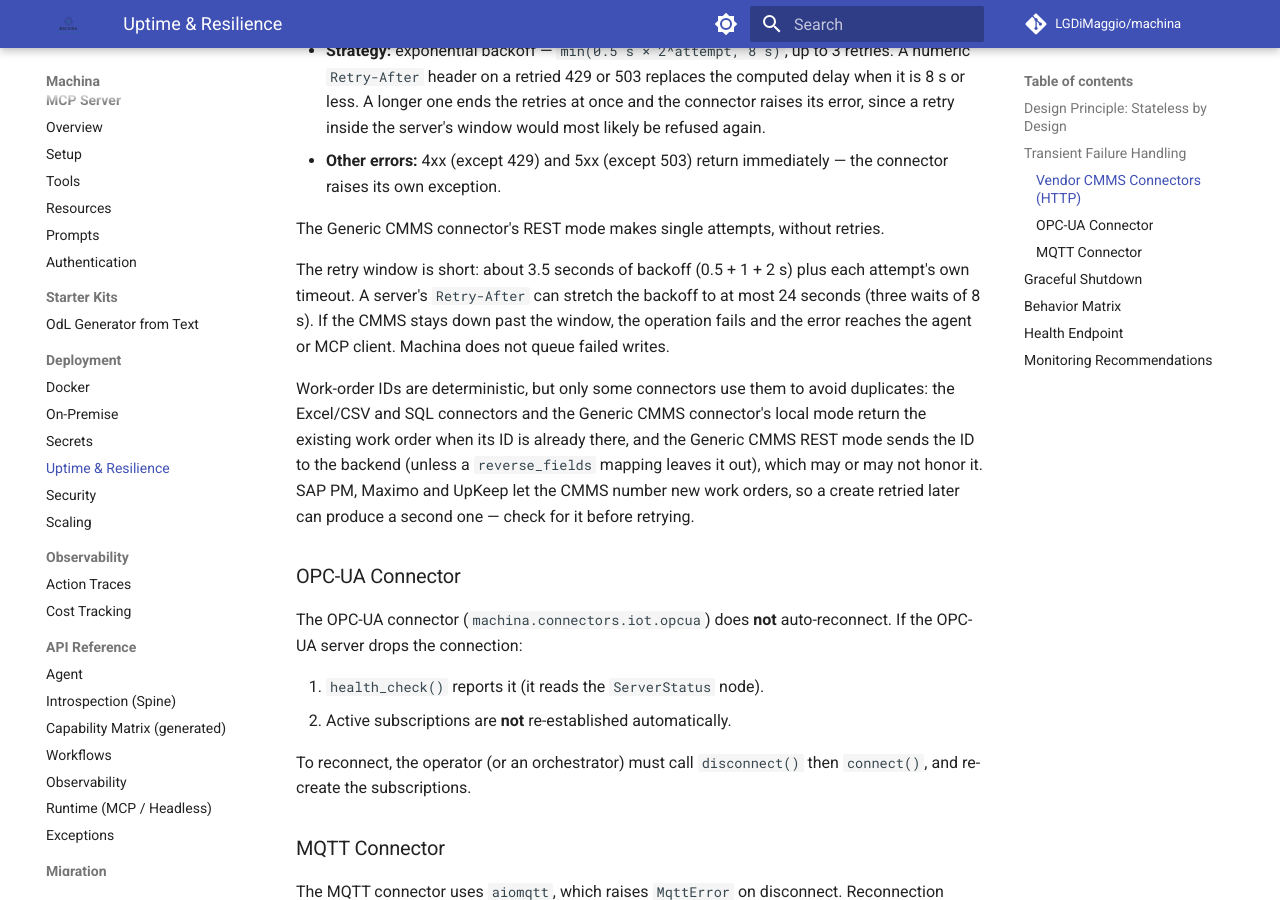
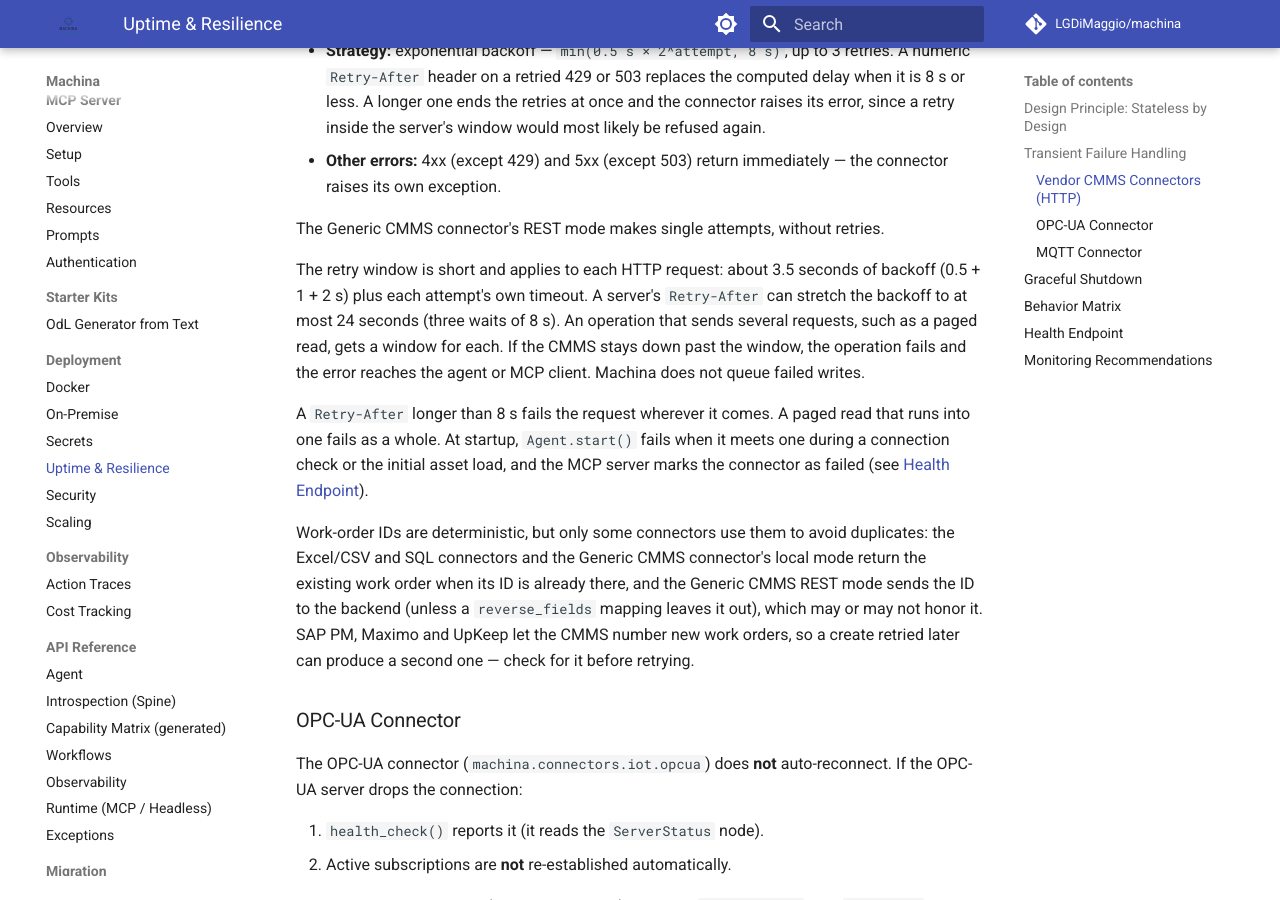
Before and after one commit to LGDiMaggio/machina, an MkDocs documentation site: the page built from docs/deployment/uptime.md, in a window 1280 px wide and 900 px high, scrolled down 827 px. Built offline with MkDocs 1.6.1 and Material for MkDocs 9.7.7, drawn with Linux system fonts in a browser that asks for light colours; comment, search, counter and statistics services are not loaded.

Commit message:
docs(connectors): describe retry limits per request and per method
- uptime.md: the retry window applies to each HTTP request; a
  Retry-After over 8 s fails a paged read as a whole and fails the
  connection check or initial asset load at startup.
- sap-pm.md: state the per-method retry rules and that the Retry-After
  limit applies to 503 as well as 429.
- request_with_retry: correct the Raises section for POST/PATCH, which
  re-raise network errors on the first failure.
- tests: a POST refused with a long Retry-After is sent once, and the
  limit also applies after an earlier retry.

Co-Authored-By: Claude Opus 5.5 <noreply@anthropic.com>

```diff
--- a/docs/deployment/uptime.md
+++ b/docs/deployment/uptime.md
@@ -38,11 +38,19 @@ The SAP PM, Maximo and UpKeep connectors send their HTTP calls through
 
 The Generic CMMS connector's REST mode makes single attempts, without retries.
 
-The retry window is short: about 3.5 seconds of backoff (0.5 + 1 + 2 s) plus
-each attempt's own timeout. A server's `Retry-After` can stretch the backoff
-to at most 24 seconds (three waits of 8 s). If the CMMS stays down past the
-window, the operation fails and the error reaches the agent or MCP client.
-Machina does not queue failed writes.
+The retry window is short and applies to each HTTP request: about 3.5 seconds
+of backoff (0.5 + 1 + 2 s) plus each attempt's own timeout. A server's
+`Retry-After` can stretch the backoff to at most 24 seconds (three waits of
+8 s). An operation that sends several requests, such as a paged read, gets a
+window for each. If the CMMS stays down past the window, the operation fails
+and the error reaches the agent or MCP client. Machina does not queue failed
+writes.
+
+A `Retry-After` longer than 8 s fails the request wherever it comes. A paged
+read that runs into one fails as a whole. At startup, `Agent.start()` fails
+when it meets one during a connection check or the initial asset load, and
+the MCP server marks the connector as failed (see
+[Health Endpoint](#health-endpoint)).
 
 Work-order IDs are deterministic, but only some connectors use them to avoid
 duplicates: the Excel/CSV and SQL connectors and the Generic CMMS connector's
```
Also changed, not shown: docs/connectors/sap-pm.md (+11 -5 lines), 2 other files.
